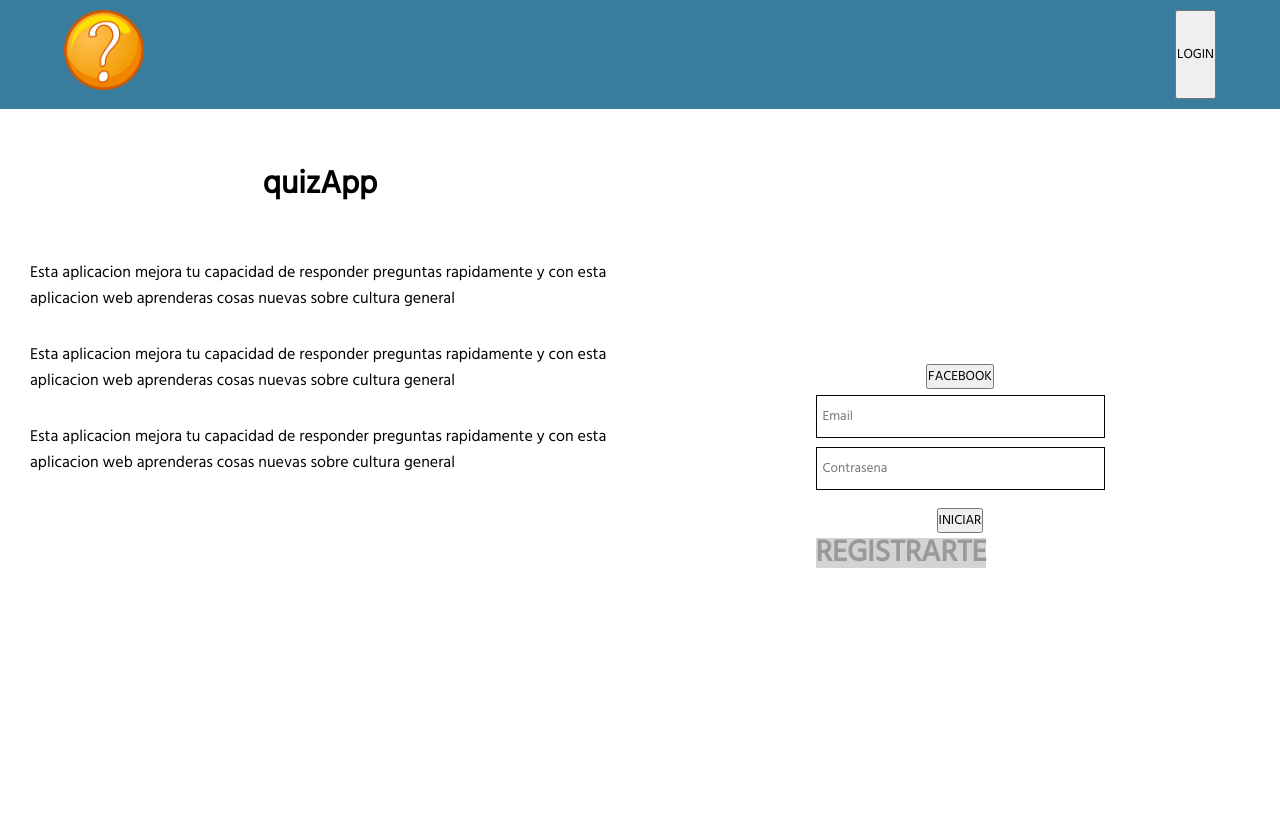
After one commit to CodenityOrg/QuestionGame, a PHP site: page /main.html in a window 1280 px wide. The commit adds this page. Run offline with PHP 8.4, Linux system fonts and the light colour scheme.

Commit message:
actualizar.

```diff
--- a/css/style.css
+++ b/css/style.css
@@ -66,11 +66,10 @@ a:active {
 	text-align: center;
 	margin-bottom: 50px;
 	margin-top: 50px;
-	color: white;
+
 }
 .parrafo-quiz{
 	margin: 30px;
-	color: white;
 }
 .conteiner{
 	display: flex;
@@ -230,7 +229,7 @@ nav .btn{
 .nav-options a:not(:first-child) {float: right;}
 
 @media screen and (max-width: 600px) {
-  .nav-options a:not(:first-child) {display: none;}
+  .nav-options a:not(:first-child) {/*display: none;*/}
   .nav-options a.icon {
     float: right;
     display: block !important;
--- /dev/null
+++ b/main.html
@@ -0,0 +1,80 @@
+<!DOCTYPE html>
+<html>
+<head>
+	<meta charset="utf-8">
+	<title>quizApp</title>
+	<link rel="stylesheet" type="text/css" href="css/style.css">
+
+</head>
+<body>
+	<header class="header-encabezado">
+		<nav class="header-quiz">
+			<div class="">
+				<img class="quiz" src="img/quiz.png">
+			</div>
+			<button>LOGIN</button>
+		</nav>
+	</header>
+	<div class="conteiner">
+		<div class="content">
+			<h1 class="title-quiz">quizApp</h1>
+			<p class="parrafo-quiz">Esta aplicacion mejora tu capacidad de responder preguntas rapidamente y con esta aplicacion web aprenderas cosas nuevas sobre cultura general</p>
+			<p class="parrafo-quiz">Esta aplicacion mejora tu capacidad de responder preguntas rapidamente y con esta aplicacion web aprenderas cosas nuevas sobre cultura general</p>
+			<p class="parrafo-quiz">Esta aplicacion mejora tu capacidad de responder preguntas rapidamente y con esta aplicacion web aprenderas cosas nuevas sobre cultura general</p>
+		</div>
+		<div class="login">
+			<form class="login-sesion">
+				<div class="checkName">
+					<div class="form-submit">
+						<button>FACEBOOK</button>
+					</div>
+					<div class="form-style">
+						<input type="text" placeholder="Email">
+					</div>
+					<div class="form-style">
+						<input type="password" placeholder="Contrasena">
+					</div>
+					<div class="form-submit">
+						<button>INICIAR</button>
+					</div>
+					<div id="finestra-modal-obrir1" class="finestra-modal-obrir1 boto1">
+						<a id="finestra-modal-obrir1" class="finestra-modal-obrir1 boto1">REGISTRARTE</a>
+					</div>
+
+				</div>
+			</form>
+		</div>
+		<div id="">
+			<div id="finestra-modal1" class="finestra-modal1">
+			  <div class="finestra-modal__contingut1">
+			      <div id="finestra-modal-tancar1" class="finestra-modal-tancar1 boto1">×</div>
+			      	<div>Registrate</div>
+					<form id="" >
+						<div class="form-register">
+							<p>Ingrese el Nombre</p>
+							<input type="text" placeholder="Nombre">
+						</div>
+						<div class="form-register">
+							<p>Ingrese el Apellido</p>
+							<input type="text" placeholder="Apellido">
+						</div>
+						<div class="form-register">
+							<p>Ingrese el Correo Electronico</p>
+							<input type="text" placeholder="Correo ELectronico">
+						</div>
+						<div class="form-register">
+							<p>Ingrese la Contrasena</p>
+							<input type="password" placeholder="Contrasena">
+						</div>
+						<div>
+							<input type="submit" name="Enviar" placeholder="Enviar">
+						</div>
+					</form>
+			       </div>
+			  </div>
+			</div>
+		</div>
+	</div>
+	<script src="js/index.js"></script>
+</body>
+</html>
```
